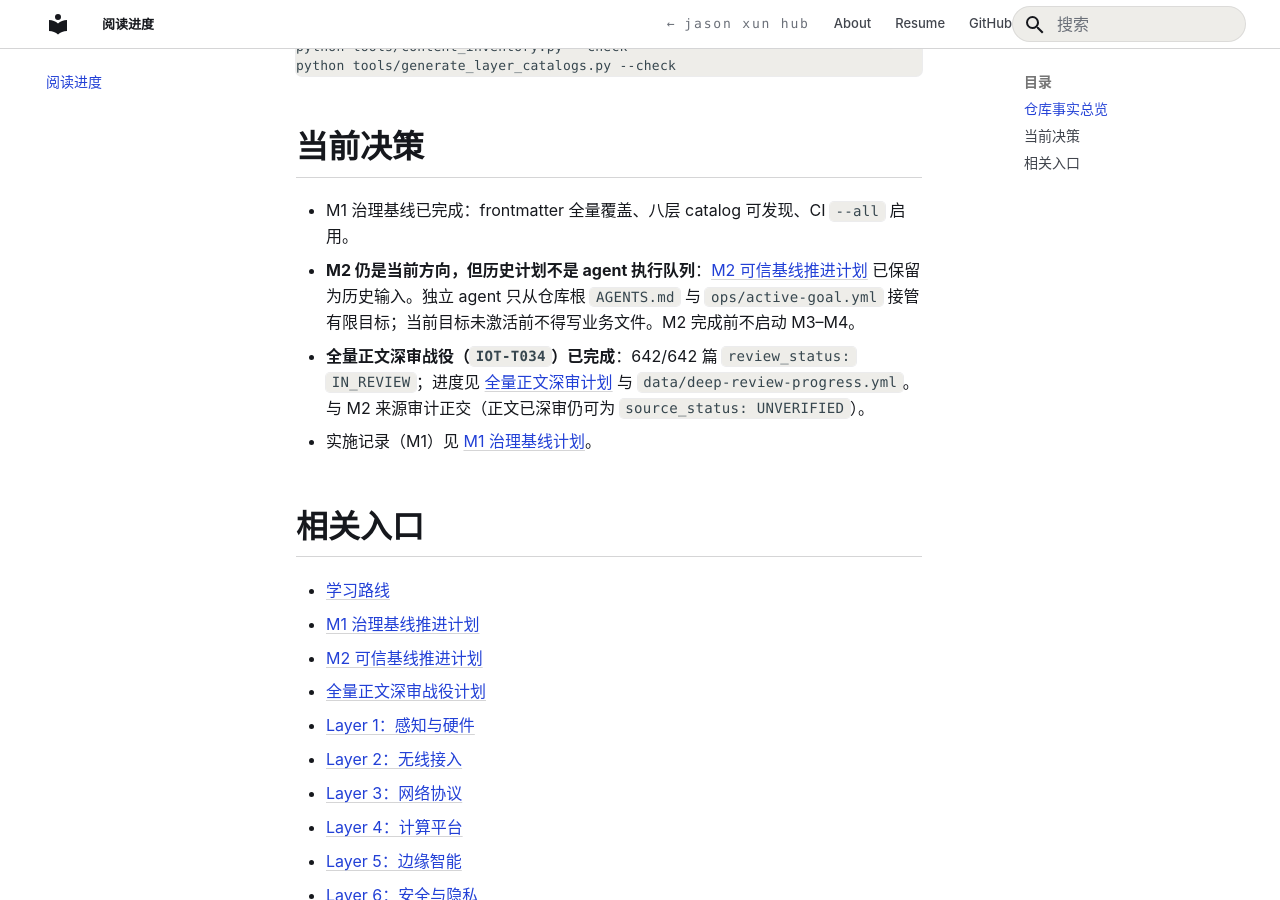
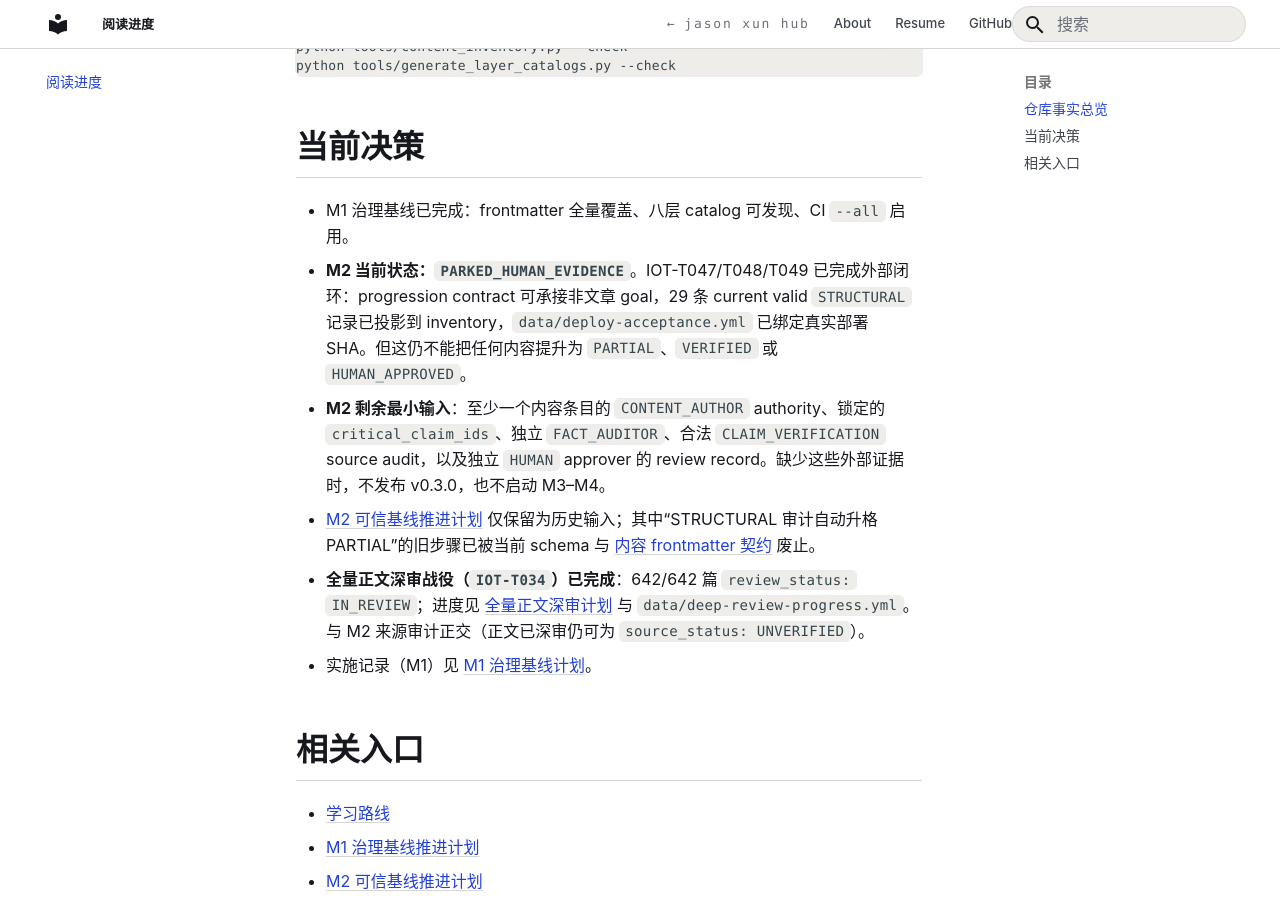
Before and after one commit to estelledc/iot, an MkDocs documentation site: the page built from docs/progress.md, in a window 1280 px wide and 900 px high, scrolled down 1308 px. Built offline with MkDocs 1.6.1 and Material for MkDocs 9.7.7, drawn with Linux system fonts in a browser that asks for light colours; comment, search, counter and statistics services are not loaded.

Commit message:
更新 M2 收尾文档：标记证据停车状态

```diff
--- a/docs/progress.md
+++ b/docs/progress.md
@@ -37,7 +37,9 @@ python tools/generate_layer_catalogs.py --check
 ## 当前决策
 
 - M1 治理基线已完成：frontmatter 全量覆盖、八层 catalog 可发现、CI `--all` 启用。
-- **M2 仍是当前方向，但历史计划不是 agent 执行队列**：[M2 可信基线推进计划](superpowers/plans/2026-07-10-m2-trust-baseline.md) 已保留为历史输入。独立 agent 只从仓库根 `AGENTS.md` 与 `ops/active-goal.yml` 接管有限目标；当前目标未激活前不得写业务文件。M2 完成前不启动 M3–M4。
+- **M2 当前状态：`PARKED_HUMAN_EVIDENCE`**。IOT-T047/T048/T049 已完成外部闭环：progression contract 可承接非文章 goal，29 条 current valid `STRUCTURAL` 记录已投影到 inventory，`data/deploy-acceptance.yml` 已绑定真实部署 SHA。但这仍不能把任何内容提升为 `PARTIAL`、`VERIFIED` 或 `HUMAN_APPROVED`。
+- **M2 剩余最小输入**：至少一个内容条目的 `CONTENT_AUTHOR` authority、锁定的 `critical_claim_ids`、独立 `FACT_AUDITOR`、合法 `CLAIM_VERIFICATION` source audit，以及独立 `HUMAN` approver 的 review record。缺少这些外部证据时，不发布 v0.3.0，也不启动 M3–M4。
+- [M2 可信基线推进计划](superpowers/plans/2026-07-10-m2-trust-baseline.md) 仅保留为历史输入；其中“STRUCTURAL 审计自动升格 PARTIAL”的旧步骤已被当前 schema 与 [内容 frontmatter 契约](content-schema.md) 废止。
 - **全量正文深审战役（`IOT-T034`）已完成**：642/642 篇 `review_status: IN_REVIEW`；进度见 [全量正文深审计划](superpowers/plans/2026-07-10-full-deep-review.md) 与 `data/deep-review-progress.yml`。与 M2 来源审计正交（正文已深审仍可为 `source_status: UNVERIFIED`）。
 - 实施记录（M1）见 [M1 治理基线计划](superpowers/plans/2026-07-10-m1-governance-baseline.md)。
 
```
Also changed, not shown: README.md (+3 -3 lines), ROADMAP.md (+11 -7 lines), 1 other file.
